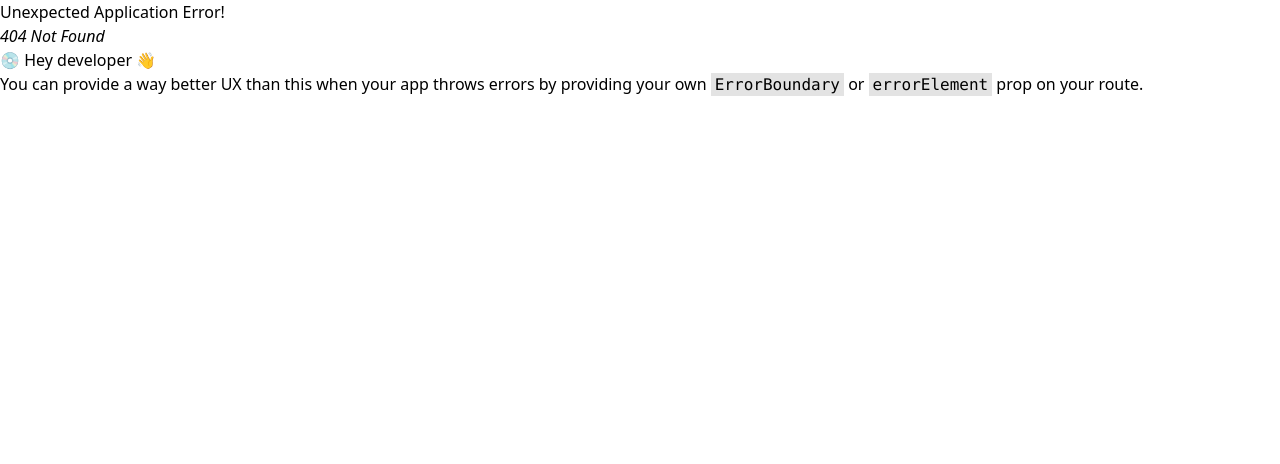
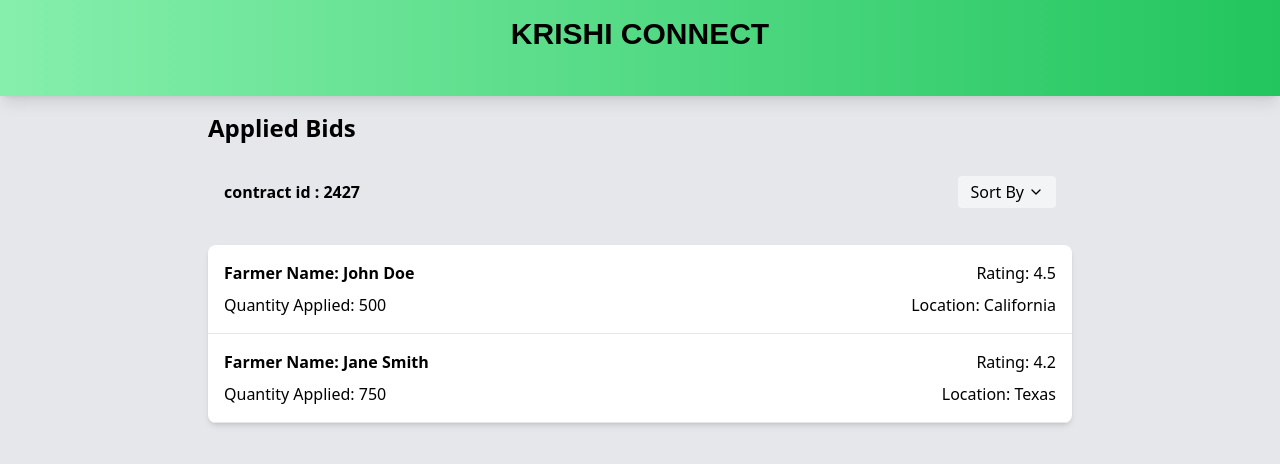
Before and after one commit to raiashpanda007/Kisan-Connect, a React (Vite) app in the folder Frontend/: page /contractor/contract-details/1 in a window 1280 px wide. Before the commit this address had no page. Shown: the top 464 px of the page. Built offline with nearby package versions, Linux system fonts and the light colour scheme.

Commit message:
Added Applied Bids

```diff
--- a/Frontend/package.json
+++ b/Frontend/package.json
@@ -16,6 +16,7 @@
     "@mui/icons-material": "^6.0.2",
     "@mui/material": "^6.0.2",
     "@reduxjs/toolkit": "^2.2.7",
+    "lucide-react": "^0.439.0",
     "react": "^18.3.1",
     "react-dom": "^18.3.1",
     "react-hook-form": "^7.53.0",
--- /dev/null
+++ b/Frontend/src/Screen/Contractor/AppliedBids.jsx
@@ -0,0 +1,43 @@
+import React, { useState } from 'react';
+import { ChevronDown } from 'lucide-react';
+
+const AppliedBids = () => {
+  const [bids, setBids] = useState([
+    { id: 1, farmerName: 'John Doe', rating: 4.5, quantityApplied: 500, location: 'California' },
+    { id: 2, farmerName: 'Jane Smith', rating: 4.2, quantityApplied: 750, location: 'Texas' },
+    // Add more initial bids as needed
+  ]);
+
+  return (
+    <div className="relative top-24 max-w-4xl mx-auto p-4">
+      <h1 className="text-2xl font-bold mb-4">Applied Bids</h1>
+      <div className="flex justify-between mb-5 items-center p-4 border-b">
+          <span className="font-semibold">contract id : 2427</span>
+          <button className="flex items-center bg-gray-100 px-3 py-1 rounded">
+            Sort By
+            <ChevronDown className="ml-1 h-4 w-4" />
+          </button>
+        </div>
+      <div className="bg-white shadow-md rounded-lg overflow-hidden">
+
+
+        <div className="max-h-[calc(100vh-200px)] overflow-y-auto">
+          {bids.map(bid => (
+            <div key={bid.id} className="p-4 border-b">
+              <div className="flex justify-between mb-2">
+                <span className="font-semibold">Farmer Name: {bid.farmerName}</span>
+                <span>Rating: {bid.rating}</span>
+              </div>
+              <div className="flex justify-between">
+                <span>Quantity Applied: {bid.quantityApplied}</span>
+                <span>Location: {bid.location}</span>
+              </div>
+            </div>
+          ))}
+        </div>
+      </div>
+    </div>
+  );
+};
+
+export default AppliedBids;
--- a/Frontend/src/Screen/Contractor/Contractor.js
+++ b/Frontend/src/Screen/Contractor/Contractor.js
@@ -3,4 +3,6 @@ import SignUp from './SignUp';
 import Home from './Home';
 import BidForm from './BidForm';
 import CurrentContracts from './CurrentContracts';
-export {Login,SignUp,Home,BidForm,CurrentContracts};
+
+import AppliedBids from './AppliedBids';
+export {Login,SignUp,Home,BidForm,CurrentContracts,AppliedBids};
--- a/Frontend/src/main.jsx
+++ b/Frontend/src/main.jsx
@@ -9,7 +9,7 @@ import {
   createBrowserRouter,
   createRoutesFromElements,
 } from "react-router-dom";
-import {Login , SignUp, Home, BidForm,CurrentContracts} from'./Screen/Contractor/Contractor.js';
+import {Login , SignUp, Home, BidForm,CurrentContracts,AppliedBids} from'./Screen/Contractor/Contractor.js';
 import {Login as FarmerLogin, SignUp as FarmerSignUp} from'./Screen/Farmer/Farmer.js';
 import { Provider } from "react-redux";
 import store from "./Store/Store.js";
@@ -24,6 +24,7 @@ const router = createBrowserRouter(
       <Route path="farmer/signup" element={<FarmerSignUp />} />
       <Route  path='contractor/create-new-bid' element={<BidForm />} />
       <Route  path='contractor/current-contracts' element={<CurrentContracts />} />
+      <Route path='contractor/contract-details/:contractId' element={<AppliedBids  />} />
     </Route>
   )
 )
```
Also changed, not shown: 2 other files (tests, documents, lock files or other folders).
